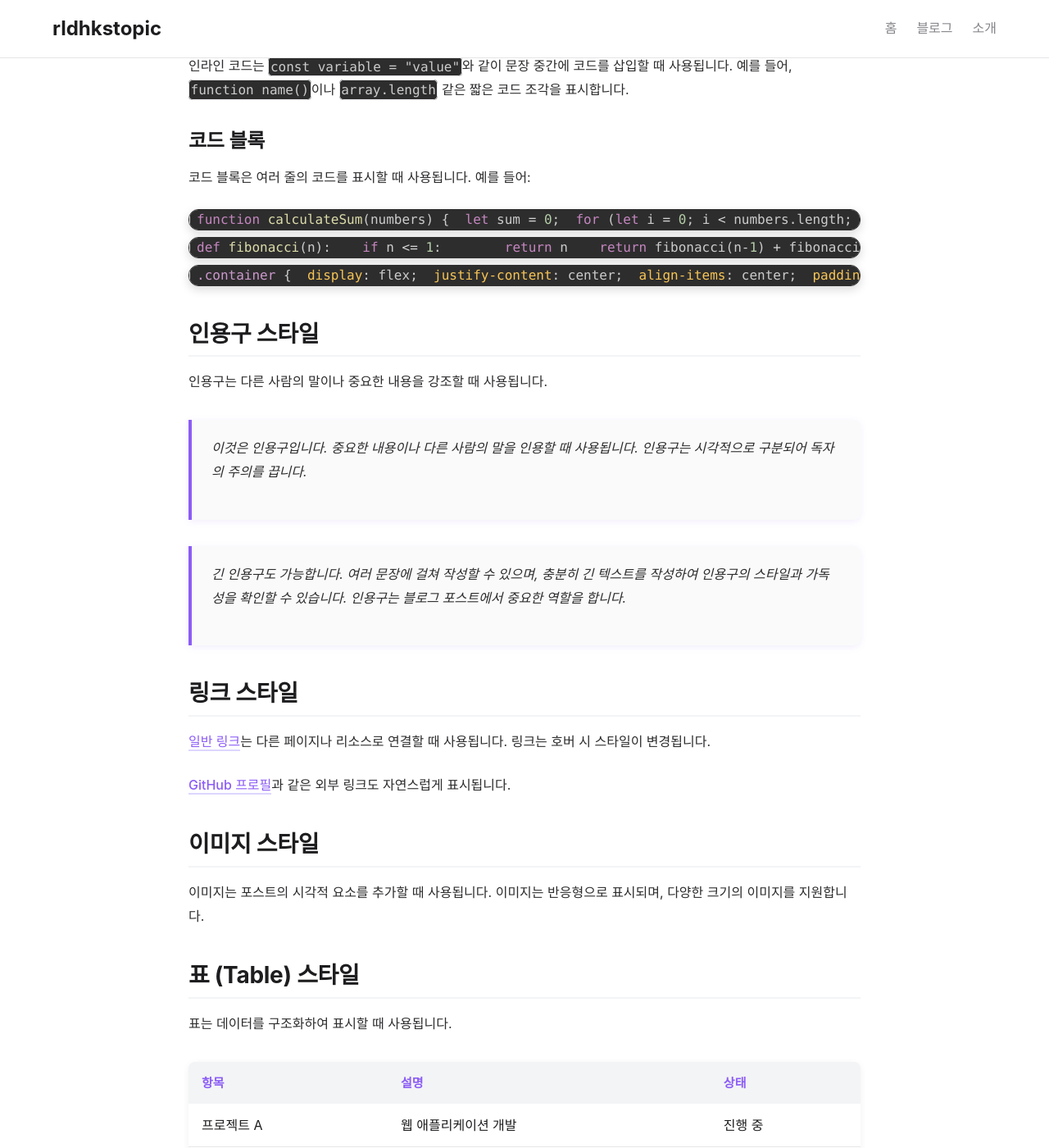
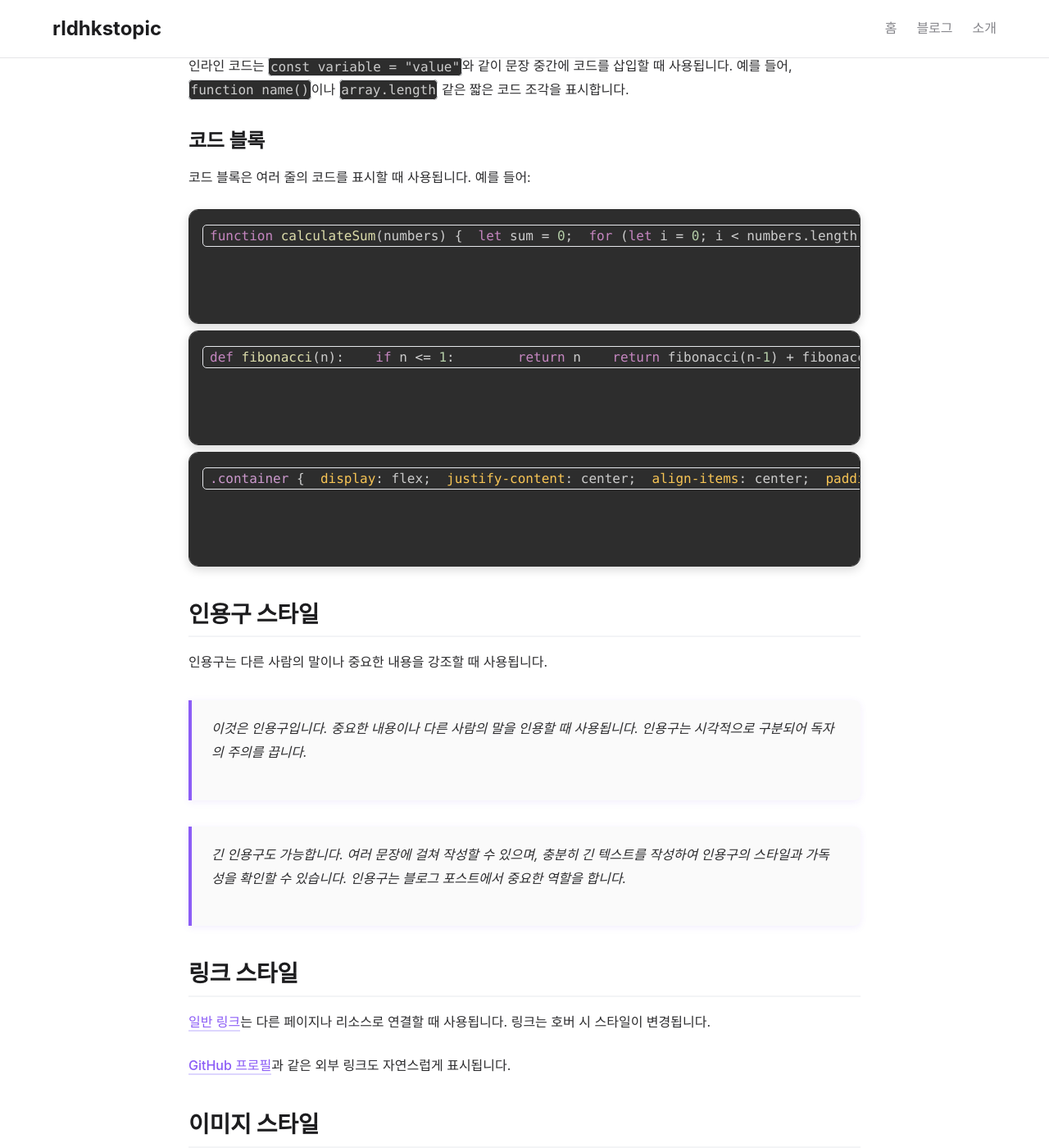
Before and after one commit to rldhkstopic/rldhkstopic.github.io, a Jekyll site: the page built from _posts/2024-01-25-스타일-가이드.md, in a window 1280 px wide and 1400 px high, scrolled down 1892 px. Shown: the whole window at 82% size. Built offline with Jekyll 4.4.1, drawn with Linux system fonts in a browser that asks for light colours; nearby versions of some CDN libraries.

Commit message:
코드 블록 높이/줄번호 보완 및 네비게이션 유지

```diff
--- a/assets/css/main.css
+++ b/assets/css/main.css
@@ -653,16 +653,17 @@ body.home-page .page-content {
 
 .post-content pre {
   background: #1E1E1E;
-  padding: 0;
+  padding: 1.25rem 1rem;
   border-radius: 12px;
   overflow-x: auto;
   margin-bottom: 2rem;
   border: 1px solid #2D2D2D;
   box-shadow: 0 4px 12px rgba(0, 0, 0, 0.15);
   position: relative;
-  max-height: 400px;
+  max-height: 420px;
   overflow-y: auto;
   outline: none;
+  min-height: 140px;
 }
 
 .post-content pre:focus {
@@ -671,7 +672,7 @@ body.home-page .page-content {
 }
 
 .post-content pre.highlight {
-  padding: 0;
+  padding: 1.25rem 1rem;
 }
 
 .post-content pre code {
@@ -684,6 +685,7 @@ body.home-page .page-content {
   padding-left: 4rem;
   position: relative;
   min-height: 1.5em;
+  white-space: pre;
 }
 
 .post-content pre code .line::before {
@@ -722,7 +724,7 @@ body.home-page .page-content {
 }
 
 .post-content pre.code-expandable {
-  max-height: 200px;
+  max-height: 240px;
   cursor: pointer;
   transition: max-height 0.3s ease;
 }
@@ -764,7 +766,7 @@ body.home-page .page-content {
 
 .post-content pre:not(.highlight) code {
   background: transparent;
-  padding: 1.5rem;
+  padding: 1.5rem 1rem;
   color: #D4D4D4;
   font-weight: 400;
   font-size: 0.9rem;
```
